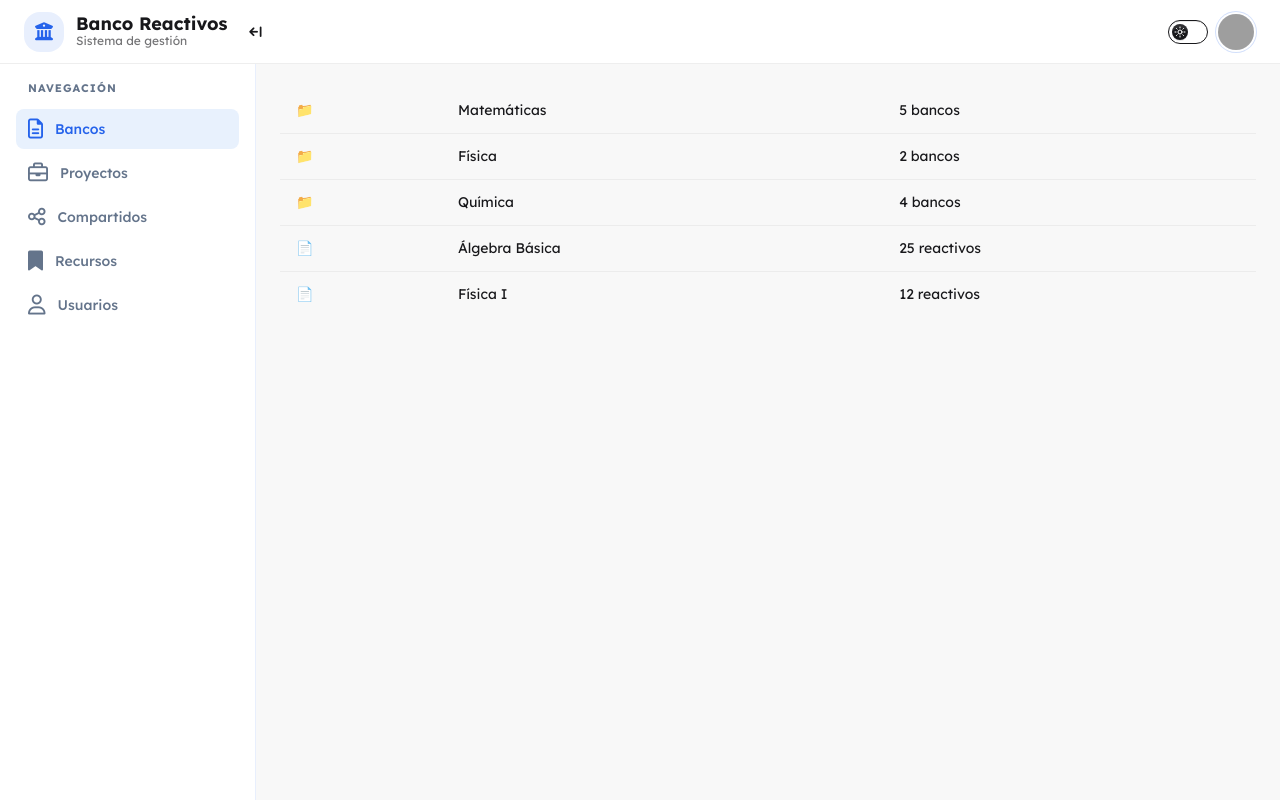
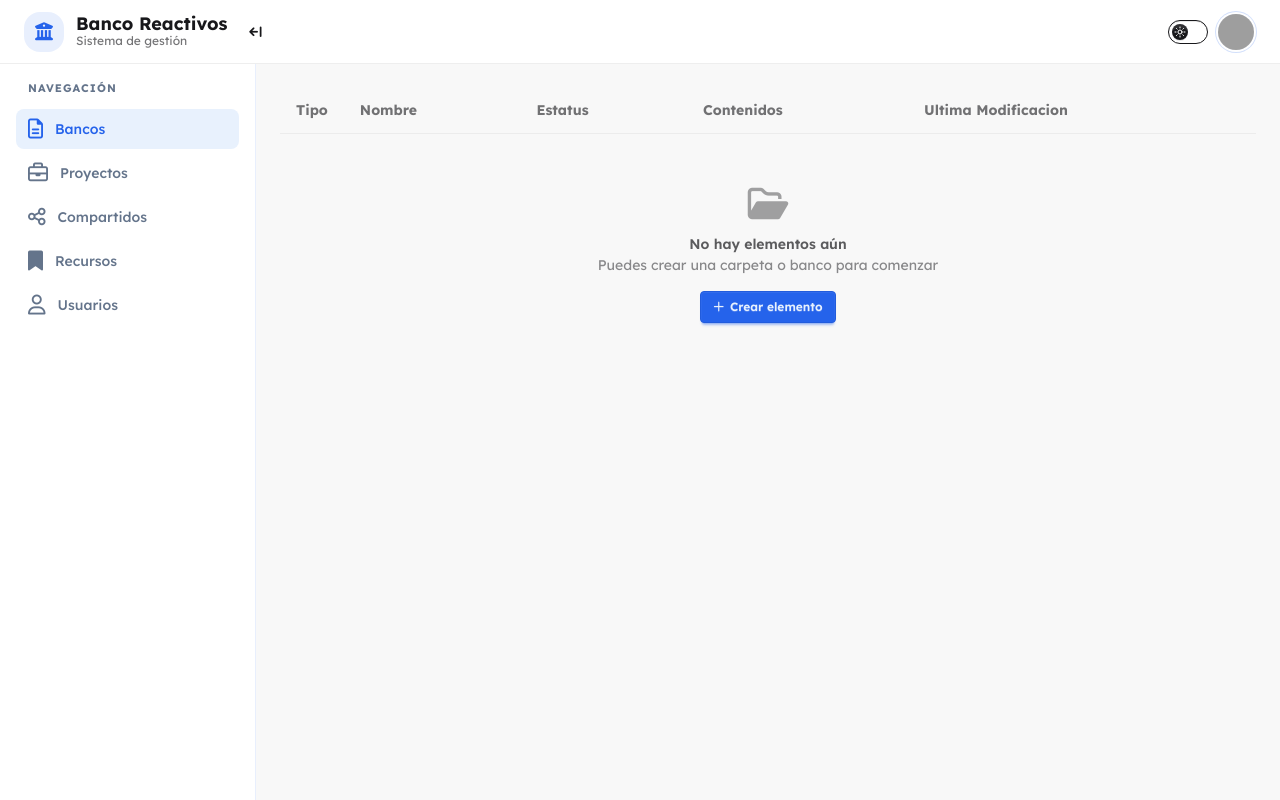
Before and after one commit to CarlosAdrian36/Gestion-reactivos, a Vue app: page /mis-bancos in a window 1280 px wide. Built offline with nearby package versions, Linux system fonts and the light colour scheme; grey boxes are pictures that could not be loaded.

Commit message:
se creo parcialmente la tabla

```diff
--- a/src/api/bancos/bancos.mock.ts
+++ b/src/api/bancos/bancos.mock.ts
@@ -1,27 +1,26 @@
 import type { Banco } from '@/app/interface/bancoInterface'
 
 export const bancosMock: Banco[] = [
-  {
-    id: 1,
-    nombre: 'Álgebra Básica',
-    descripcion: 'Banco de reactivos de álgebra',
-    fecha: '2026-05-10',
-    reactivos: 25,
-    estatus: 'activo',
-    esCompartido: true,
-    esProyecto: false,
-    carpetaId: 1,
-  },
-
-  {
-    id: 2,
-    nombre: 'Física I',
-    descripcion: 'Banco para examen parcial',
-    fecha: '2026-05-08',
-    reactivos: 12,
-    estatus: 'borrador',
-    esCompartido: false,
-    esProyecto: true,
-    carpetaId: null,
-  },
+  // {
+  //   id: 1,
+  //   nombre: 'Álgebra Básica',
+  //   descripcion: 'Banco de reactivos de álgebra',
+  //   fecha: '2026-05-10',
+  //   reactivos: 25,
+  //   estatus: 'activo',
+  //   esCompartido: true,
+  //   esProyecto: false,
+  //   carpetaId: 1,
+  // },
+  // {
+  //   id: 2,
+  //   nombre: 'Física I',
+  //   descripcion: 'Banco para examen parcial',
+  //   fecha: '2026-05-08',
+  //   reactivos: 12,
+  //   estatus: 'borrador',
+  //   esCompartido: false,
+  //   esProyecto: true,
+  //   carpetaId: null,
+  // },
 ]
--- a/src/api/carpetas/carpetas.mock.ts
+++ b/src/api/carpetas/carpetas.mock.ts
@@ -1,24 +1,22 @@
 import type { Carpeta } from '@/app/interface/carpetoInterface'
 
 export const carpetasMock: Carpeta[] = [
-  {
-    id: 1,
-    nombre: 'Matemáticas',
-    fecha: '2026-05-10',
-    bancos: 5,
-  },
-
-  {
-    id: 2,
-    nombre: 'Física',
-    fecha: '2026-05-09',
-    bancos: 2,
-  },
-
-  {
-    id: 3,
-    nombre: 'Química',
-    fecha: '2026-05-08',
-    bancos: 4,
-  },
+  // {
+  //   id: 1,
+  //   nombre: 'Matemáticas',
+  //   fecha: '2026-05-10',
+  //   bancos: 5,
+  // },
+  // {
+  //   id: 2,
+  //   nombre: 'Física',
+  //   fecha: '2026-05-09',
+  //   bancos: 2,
+  // },
+  // {
+  //   id: 3,
+  //   nombre: 'Química',
+  //   fecha: '2026-05-08',
+  //   bancos: 4,
+  // },
 ]
--- a/src/app/views/misbancos.vue
+++ b/src/app/views/misbancos.vue
@@ -57,7 +57,13 @@ const loading = computed(() => bancosLoading.value || carpetasLoading.value)
 </script>
 
 <template>
-  <table class="table">
+  <div v-if="loading" class="space-y-2">
+    <div class="skeleton h-12 w-full"></div>
+    <div class="skeleton h-12 w-full"></div>
+    <div class="skeleton h-12 w-full"></div>
+  </div>
+
+  <table v-else class="table">
     <tbody>
       <tr v-for="item in items" :key="`${item.tipo}-${item.id}`">
         <td>
@@ -69,11 +75,38 @@ const loading = computed(() => bancosLoading.value || carpetasLoading.value)
         <td>
           {{ item.nombre }}
         </td>
+      </tr>
+    </tbody>
+  </table>
 
-        <td>
-          <template v-if="item.tipo === 'carpeta'"> {{ item.bancos }} bancos </template>
+  <table class="table w-full">
+    <thead class="bg-base-200">
+      <tr>
+        <th class="w-8 text-center">Tipo</th>
+        <th>Nombre</th>
+        <th>Estatus</th>
+        <th>Contenidos</th>
+        <th>Ultima Modificacion</th>
+      </tr>
+    </thead>
+    <tbody>
+      <tr v-if="items.length" class=""></tr>
+      <tr v-else>
+        <td colspan="6">
+          <div class="flex flex-col items-center justify-center py-10 text-center">
+            <i class="fa-regular fa-folder-open text-4xl text-base-content/40 mb-3"></i>
 
-          <template v-else> {{ item.reactivos }} reactivos </template>
+            <p class="font-semibold text-base-content/70">No hay elementos aún</p>
+
+            <p class="text-sm text-base-content/50">
+              Puedes crear una carpeta o banco para comenzar
+            </p>
+
+            <button class="btn btn-primary btn-sm mt-4">
+              <i class="fa-regular fa-plus"></i>
+              Crear elemento
+            </button>
+          </div>
         </td>
       </tr>
     </tbody>
```
